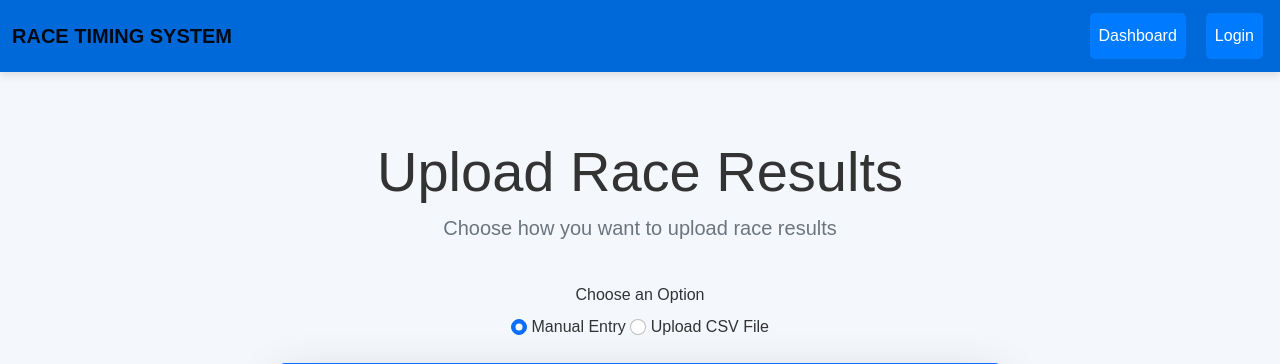
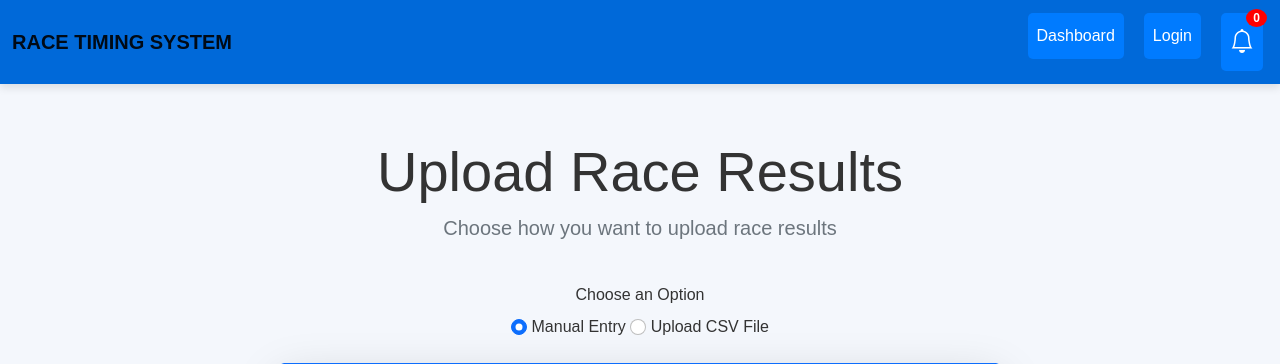
Before and after one commit to JakeGT/RaceTimingSystem, a Django app: page /upload-results/ in a window 1280 px wide. Shown: the top 364 px of the page. Run offline with Django 5.2, Linux system fonts and the light colour scheme; data comes from the database, SQL or seed files in the repository.

Commit message:
Potential CA2 Requirements
Uploaded:
- Supplementary README with System Architecture
- Updated Ethical and Legal Considerations
- Technical System Requirements
- Current Presentation Slides

Additionally removed message boxes from some of the pages which does not require it

```diff
--- a/running/app/templates/app/upload_results.html
+++ b/running/app/templates/app/upload_results.html
@@ -4,22 +4,6 @@
 
 {% block content %}
 <div class="container mt-5">
-
-    <!-- Display Messages -->
-    <div class="row mt-4">
-        <div class="col-12">
-            {% if messages %}
-                <div class="alert-container">
-                    {% for message in messages %}
-                        <div class="alert alert-{{ message.tags }} alert-dismissible fade show" role="alert">
-                            {{ message }}
-                            <button type="button" class="btn-close" data-bs-dismiss="alert" aria-label="Close"></button>
-                        </div>
-                    {% endfor %}
-                </div>
-            {% endif %}
-        </div>
-    </div>
 
     <!-- Page Header -->
     <div class="row">
--- a/running/app/templates/base.html
+++ b/running/app/templates/base.html
@@ -1,4 +1,3 @@
-<!-- running/app/templates/base.html -->
 <!DOCTYPE html>
 <html lang="en">
 <head>
@@ -82,8 +81,25 @@
             font-size: 20px; /* Adjust the icon size */
             padding: 10px;
         }
+
+        /* Style for the notification bell */
+        .notification-bell {
+            font-size: 24px;
+            cursor: pointer;
+            position: relative;
+        }
+
+        .notification-bell .badge {
+            position: absolute;
+            top: -5px;
+            right: -5px;
+            background-color: red;
+            color: white;
+            font-size: 12px;
+            padding: 3px 7px;
+            border-radius: 50%;
+        }
     </style>
-
 </head>
 <body>
 
@@ -96,6 +112,7 @@
             </button>
             <div class="collapse navbar-collapse" id="navbarNav">
                 <ul class="navbar-nav ms-auto">
+
                     <!-- Always show Dashboard button -->
                     <li class="nav-item">
                         <a class="nav-link" href="{% url 'dashboard' %}">Dashboard</a>
@@ -117,11 +134,19 @@
                         <a class="nav-link" href="{% url 'logout' %}">Logout</a>
                     </li>
                     {% else %}
+
                     <!-- If the user is not logged in, show the login button -->
                     <li class="nav-item">
                         <a class="nav-link" href="{% url 'login' %}">Login</a>
                     </li>
                     {% endif %}
+                    <!-- Notification Bell -->
+                    <li class="nav-item">
+                        <a class="nav-link nav-icon notification-bell" data-bs-toggle="modal" data-bs-target="#notificationModal">
+                            <i class="bi bi-bell"></i>
+                            <span class="badge">0</span> <!-- Badge for new notifications -->
+                        </a>
+                    </li>
                 </ul>
             </div>
         </div>
@@ -137,6 +162,24 @@
         <p>2024 Race Timing System</p>
     </footer>
 
+    <!-- Notification Modal -->
+    <div class="modal fade" id="notificationModal" tabindex="-1" aria-labelledby="notificationModalLabel" aria-hidden="true">
+        <div class="modal-dialog">
+            <div class="modal-content">
+                <div class="modal-header">
+                    <h5 class="modal-title" id="notificationModalLabel">Notifications</h5>
+                    <button type="button" class="btn-close" data-bs-dismiss="modal" aria-label="Close"></button>
+                </div>
+                <div class="modal-body">
+                    You have no new notifications.
+                </div>
+                <div class="modal-footer">
+                    <button type="button" class="btn btn-secondary" data-bs-dismiss="modal">Close</button>
+                </div>
+            </div>
+        </div>
+    </div>
+
     <!-- Bootstrap JS -->
     <script src="https://cdn.jsdelivr.net/npm/bootstrap@5.1.3/dist/js/bootstrap.bundle.min.js"></script>
     <!-- Bootstrap Icons CDN -->
```
Also changed, not shown: docs/ethical_and_legal_considerations.md (+12 -0 lines), running/app/templates/app/upload_participants.html (+0 -14 lines), README.md, docs/architecture/README.md (added), 3 other files.
